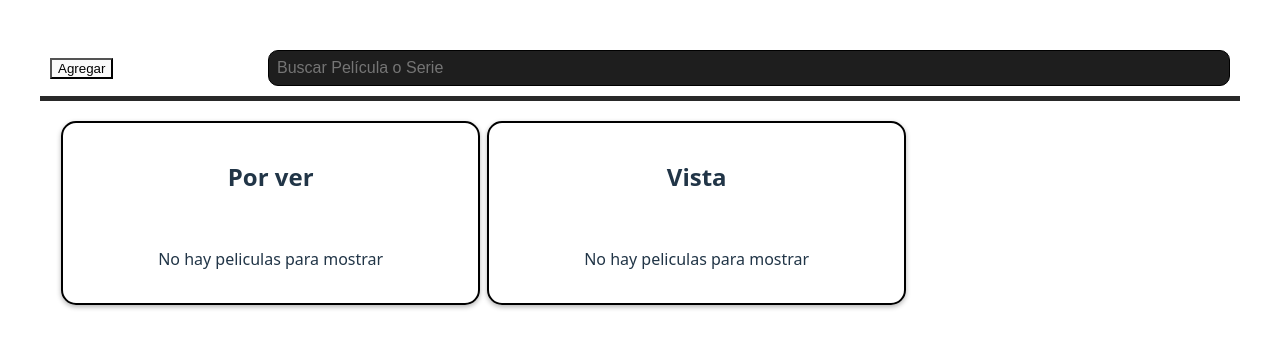
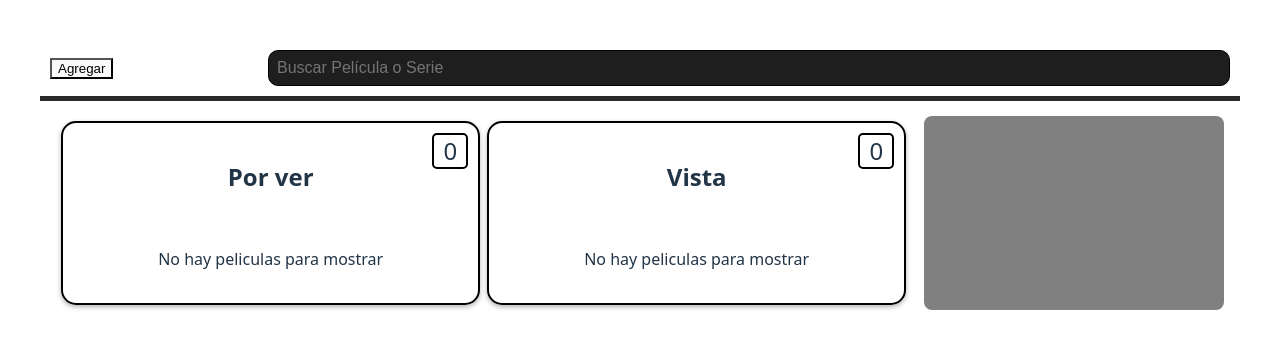
Before and after one commit to Rocio-Ayelen-Fernandez/Tp-React, a React (Vite) app in the folder tp-react-pwa/: page / in a window 1280 px wide. Shown: the top 348 px of the page. Built offline with nearby package versions, Linux system fonts and the light colour scheme.

Commit message:
Add ListCounter component and integrate it into List; update styles for counter positioning

```diff
--- /dev/null
+++ b/tp-react-pwa/Components/Counter/ListCounter/ListCounter.jsx
@@ -0,0 +1,11 @@
+import styles from "./ListCounter.module.css";
+
+const ListCounter = ({list}) =>{
+    return(
+
+        <div className={styles.container}>
+            <p className={styles.number} >{list.length}</p>
+        </div>
+    )
+}
+export default ListCounter;
--- /dev/null
+++ b/tp-react-pwa/Components/Counter/ListCounter/ListCounter.module.css
@@ -0,0 +1,14 @@
+.container{
+
+    width: 2rem;
+    height: 2rem;
+    border: solid 2px black;
+    border-radius: 5px;
+    align-items: center;
+    justify-content: center;
+    display: flex;
+
+}
+.number{
+    font-size: 1.5rem;
+}
--- a/tp-react-pwa/Components/List/List.jsx
+++ b/tp-react-pwa/Components/List/List.jsx
@@ -1,5 +1,6 @@
 import Card from '../Card/Card'
 import styles from './List.module.css'
+import ListCounter from '../Counter/ListCounter/ListCounter'
 
 
 
@@ -8,14 +9,21 @@ const List = ({title, array, button, buttonAction}) =>{
 
     return (
         <section className={styles.list}>
-            <h2>{title}</h2>
+            <div className={styles.counter}>
+                <ListCounter list={array}/>
+            </div>
+            <div className={styles.title}>
+                <h2>{title}</h2>
+            </div>
             <div>
+
                 {array && array.length>0?
                 array.map((media, index) => (
 
                     <Card mediaItem={media} key={index} button={button} buttonAction={buttonAction}/>
                 )) :  (<p>No hay peliculas para mostrar</p>)}
             </div>
+
         </section>
     )
 }
--- a/tp-react-pwa/Components/List/List.module.css
+++ b/tp-react-pwa/Components/List/List.module.css
@@ -9,4 +9,10 @@
     border-radius: 15px;
     margin: 5px;
     text-align: center;
+    position: relative;
 }
+.counter{
+    position: absolute;
+    top:10px;
+    right:10px;
+}
--- a/tp-react-pwa/Components/Modal/Modal.module.css
+++ b/tp-react-pwa/Components/Modal/Modal.module.css
@@ -12,6 +12,7 @@
     justify-content: center;
     align-items: center;
     color: aliceblue;
+    z-index: 1000;
   }
   .buttonClose {
     position: absolute;
--- a/tp-react-pwa/pages/Home/Home.jsx
+++ b/tp-react-pwa/pages/Home/Home.jsx
@@ -6,6 +6,7 @@ import Modal from "../../Components/Modal/Modal";
 import ModalAddMovie from "../../Components/Modal/ModalAddMovie";
 import ModalVerMedia from "../../Components/Modal/ModalVerMedia";
 import Search from "../../Components/Search/Search";
+import ListCounter from "../../Components/Counter/ListCounter/ListCounter";
 import { useState, useEffect } from "react";
 
 
@@ -24,7 +25,7 @@ const Home = () => {
     rating: "",
     type: "",
     isSeen: false,
-    img: "",
+    url: "",
   });
 
 
@@ -147,6 +148,7 @@ const [search, setSearch] = useState('')
       rating: "",
       type: "",
       isSeen: false,
+      url: ""
     });
     setShowModal(false);
   };
@@ -183,6 +185,10 @@ const [search, setSearch] = useState('')
           button={cardButtons}
           buttonAction={actions} />
         </div>
+
+        <div className={styles.filterContainer}>
+
+        </div>
       </div>
     </div>
   );
```
Also changed, not shown: tp-react-pwa/Components/Counter/GenreCounter/GenreCounter.jsx (added).
